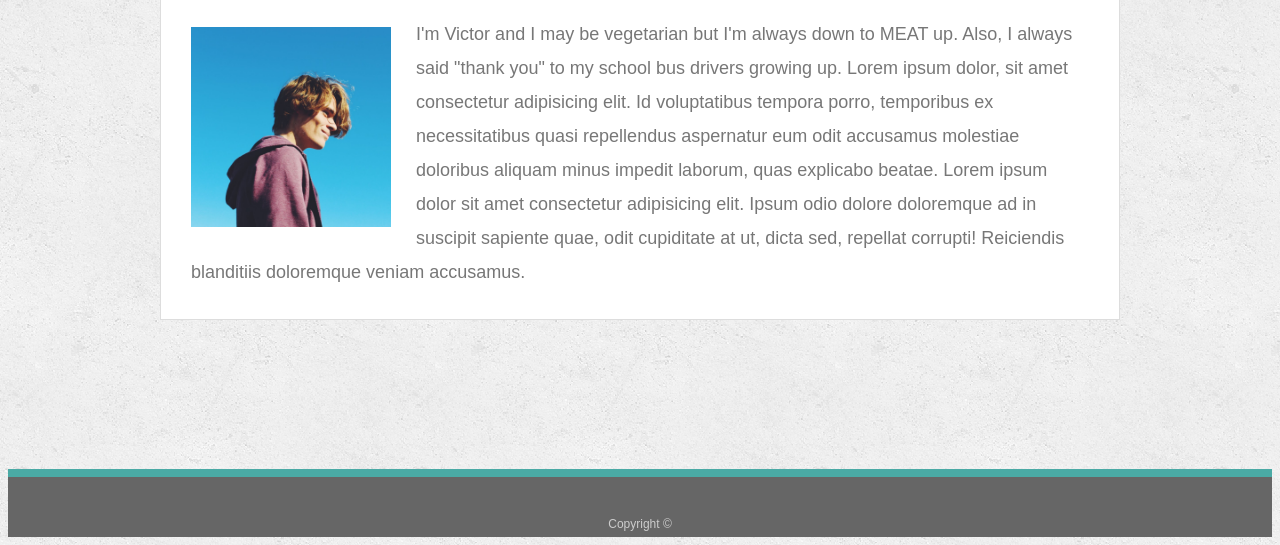
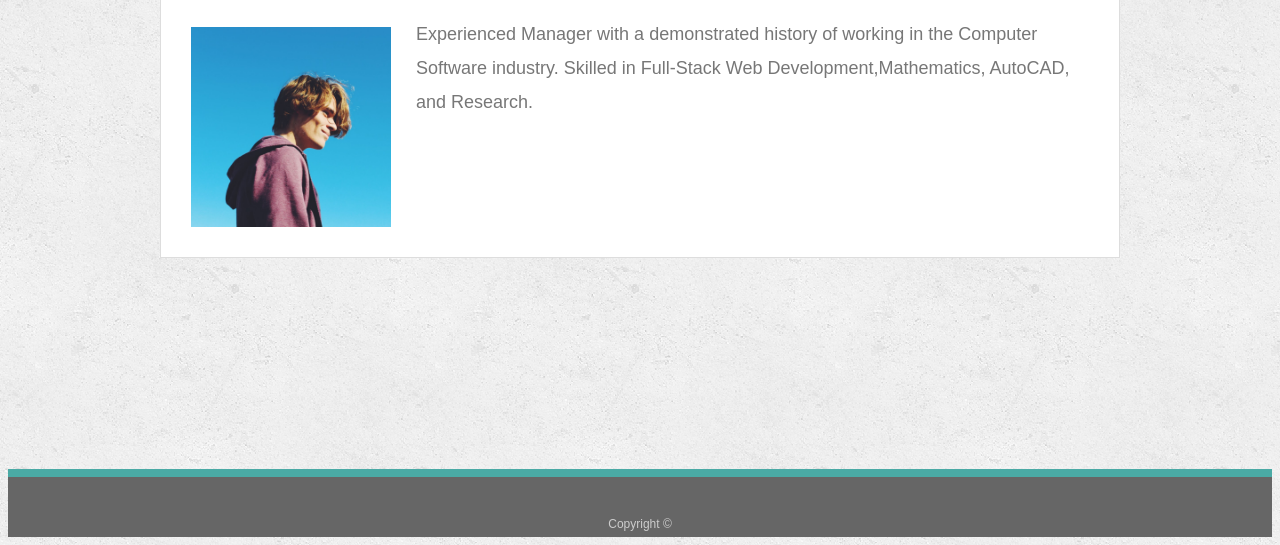
Before and after one commit to vicdubbeld/Responsive-Portfolio, a plain HTML site: page index.html in a window 1280 px wide. Shown: the part 269-814 px from the top of the page. Drawn offline with Linux system fonts and the light colour scheme.

Commit message:
bio update AGAIN

```diff
--- a/index.html
+++ b/index.html
@@ -27,15 +27,8 @@
 
       <img src="selfie copy.jpg" class="auth-image" alt="Your Name">
 
-      <p>I'm Victor and I may be vegetarian but I'm always down to MEAT up. Also, I always said
-        "thank you" to my
-        school bus drivers growing up.
-        Lorem ipsum dolor, sit amet consectetur adipisicing elit. Id voluptatibus tempora porro, temporibus ex
-        necessitatibus quasi repellendus aspernatur eum odit accusamus molestiae doloribus aliquam minus impedit
-        laborum,
-        quas explicabo beatae. Lorem ipsum dolor sit amet consectetur adipisicing elit. Ipsum odio dolore doloremque ad
-        in suscipit sapiente quae, odit cupiditate at ut, dicta sed, repellat corrupti! Reiciendis blanditiis doloremque
-        veniam accusamus.</p>
+      <p>Experienced Manager with a demonstrated history of working in the Computer Software industry. Skilled in
+        Full-Stack Web Development,Mathematics, AutoCAD, and Research.</p>
 
     </section>
 
```
